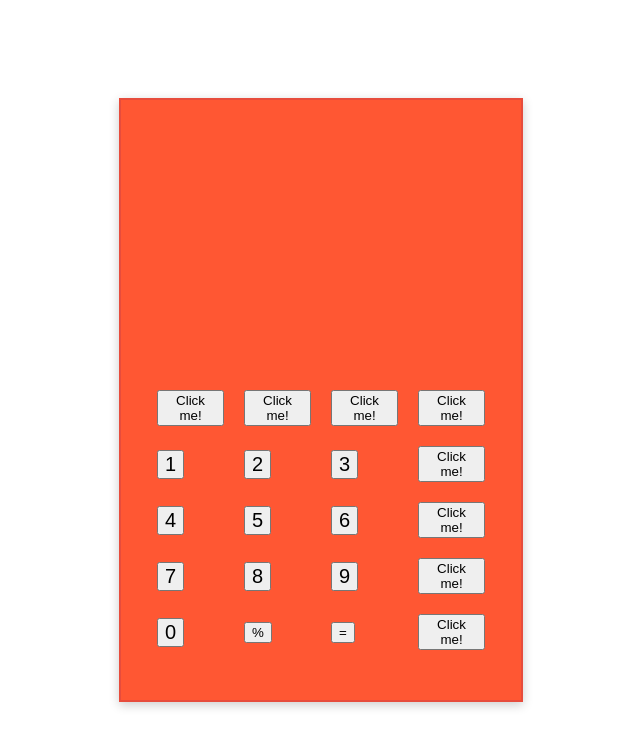
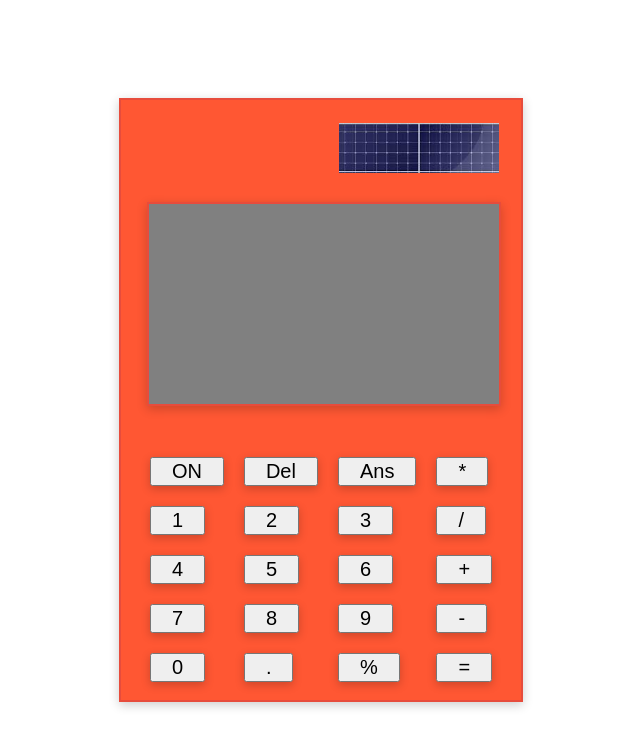
Before and after one commit to Faseeh-Naqvi/Calculator, a plain HTML site: page index.html in a window 1280 px wide. Shown: the whole page, without its empty margins (319-959 px from the left). Drawn offline with Linux system fonts and the light colour scheme.

Commit message:
Added -Display,solar pannel, box shadows to number

```diff
--- a/index.html
+++ b/index.html
@@ -9,38 +9,44 @@
 <body>
     <div class="rectangle">
         <div id="calcBody">
-            <flex id="display"> </flex>
+            <img id="solar" src="images/solar.png" alt="Calculator Solar Pannel">
+            <flex class="rectangle" id="display">
+
+
+
+
+            </flex>
             <flex class="calcButton">
                 <table width="350px" border="0px">
                         <tr>
-                            <td><button class="operation">Click me!</button></td>
-                            <td><button class="operation">Click me!</button></td>
-                            <td><button class="operation">Click me!</button></td>
-                            <td><button class="operation">Click me!</button></td>
+                            <td><button class="operation">ON</button></td>
+                            <td><button class="operation">Del</button></td>
+                            <td><button class="operation">Ans</button></td>
+                            <td><button class="operation">*</button></td>
                         </tr>
                         <tr>
                             <td><button class="number">1</button></td>
                             <td><button class="number">2</button></td>
                             <td><button class="number">3</button></td>
-                            <td><button class="operation">Click me!</button></td>
+                            <td><button class="operation">/</button></td>
                         </tr>
                         <tr>
                             <td><button class="number">4</button></td>
                             <td><button class="number">5</button></td>
                             <td><button class="number">6</button></td>
-                            <td><button class="operation">Click me!</button></td>
+                            <td><button class="operation">+</button></td>
                         </tr>
                         <tr>
                             <td><button class="number">7</button></td>
                             <td><button class="number">8</button></td>
                             <td><button class="number">9</button></td>
-                            <td><button class="operation">Click me!</button></td>
+                            <td><button class="operation">-</button></td>
                         </tr>
                         <tr>
                             <td><button class="number">0</button></td>
+                            <td><button class="operation">.</button></td>
                             <td><button class="operation">%</button></td>
                             <td><button class="operation">=</button></td>
-                            <td><button class="operation">Click me!</button></td>
                         </tr>
                 </table>
 
--- a/style.css
+++ b/style.css
@@ -11,8 +11,19 @@
     padding: 0;
 }
 
+#solar{
+margin-left: 200px;
+margin-top: -25px;
+margin-bottom: 25px;
+height: 50px
+}
+#display{
+    width:  350px;
+    height: 200px;
+    background-color: grey;
+    margin-left: 8px;
+}
 td{
-
     padding: 9px;
 }
 
@@ -20,7 +31,7 @@ td{
 tr{
     margin: 10px;
     position: relative;
-    bottom: -120px;
+    bottom: -40px;
 }
 
 body {
@@ -39,5 +50,14 @@ body {
 .number{
 text-align: center;
 font-size: 20px;
+padding-left: 20px;
+padding-right: 20px;
+}
 
+button{
+    text-align: center;
+font-size: 20px;
+padding-left: 20px;
+padding-right: 20px;
+box-shadow: 0 3px 10px rgb(0 0 0 / 0.2);
 }
```
Also changed, not shown: images/solar.png (added).
